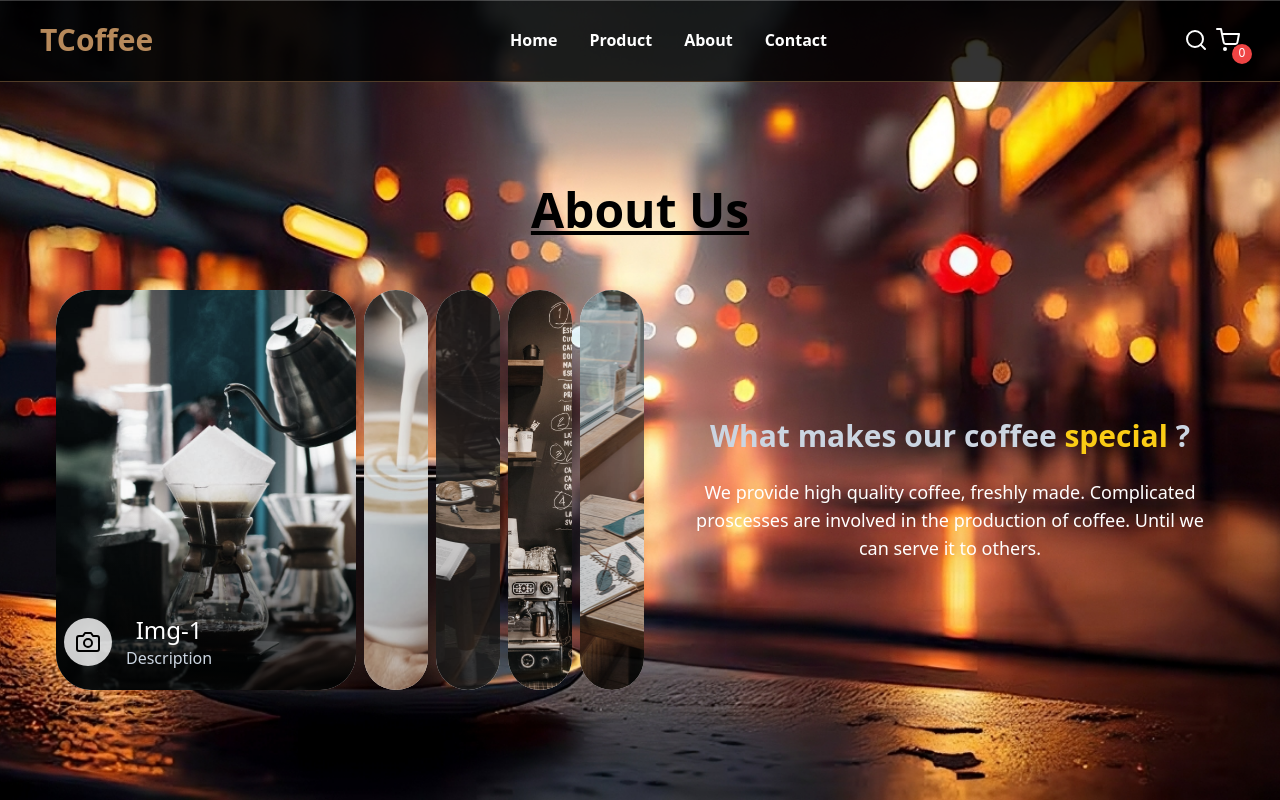
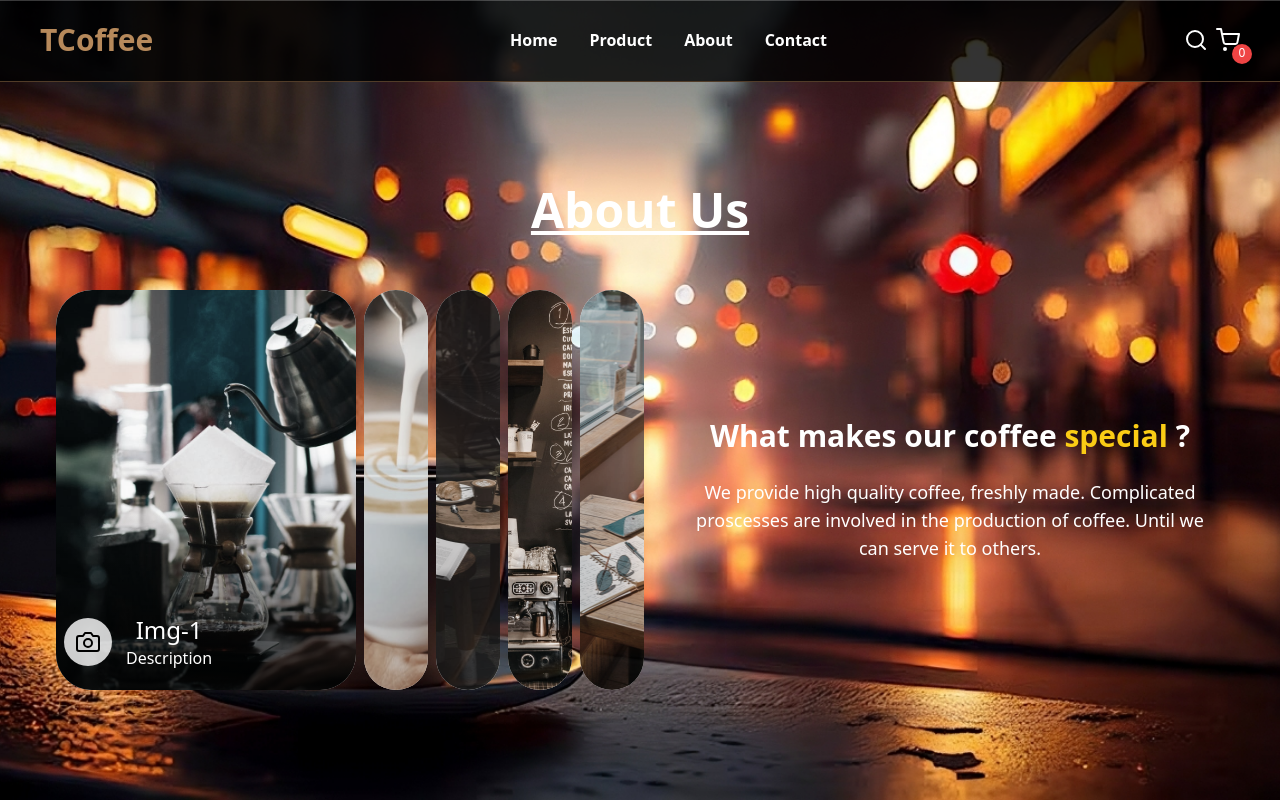
Before and after one commit to rifqimuzhaffar/marketplace-sederhana, a React (Vite) app: page /about in a window 1280 px wide. Built offline with nearby package versions, Linux system fonts and the light colour scheme.

Commit message:
change text-color title

```diff
--- a/src/components/Fragments/AboutFragments/AboutDesc.jsx
+++ b/src/components/Fragments/AboutFragments/AboutDesc.jsx
@@ -4,7 +4,7 @@ const AboutDesc = () => {
       <h3 className="text-3xl font-bold mb-6">
         What makes our coffee <span className="text-yellow-400">special</span> ?
       </h3>
-      <p className="text-lg text-white">
+      <p className="text-lg">
         We provide high quality coffee, freshly made. Complicated proscesses are
         involved in the production of coffee. Until we can serve it to others.
       </p>
--- a/src/components/Layouts/AboutLayouts.jsx
+++ b/src/components/Layouts/AboutLayouts.jsx
@@ -4,8 +4,8 @@ import Accordions from "../Fragments/AboutFragments/Accordions";
 
 const AboutLayouts = () => {
   return (
-    <section className="bg-black bg-aboutpage min-h-screen text-slate-300 bg-cover bg-no-repeat bg-bottom flex items-center justify-center flex-col">
-      <Tittle textColor="text-black" textSize="text-3xl">
+    <section className="bg-black bg-aboutpage min-h-screen text-white bg-cover bg-no-repeat bg-bottom flex justify-center items-center flex-col">
+      <Tittle textColor="text-white" textSize="text-3xl">
         About Us
       </Tittle>
       <div className="flex gap-8 mt-14 flex-wrap lg:flex-nowrap pb-5 lg:px-14">
--- a/src/components/Layouts/ContactLayout.jsx
+++ b/src/components/Layouts/ContactLayout.jsx
@@ -4,7 +4,7 @@ import FormContact from "../Fragments/ContactFragments/FormContact";
 
 const ContactLayouts = () => {
   return (
-    <section className="bg-black bg-homepage min-h-screen text-slate-300 bg-cover object-cover bg-no-repeat bg-bottom flex items-center flex-col justify-center">
+    <section className="bg-black bg-homepage min-h-screen text-white bg-cover object-cover bg-no-repeat bg-bottom flex items-center flex-col justify-center">
       <Tittle textSize="text-3xl">Contact Us</Tittle>
       <h3 className="mt-3 text-lg w-2/3 text-center leading-[20px] lg:w-1/3">
         Feel free to contact us if you have any questions or would like to make
--- a/src/pages/product.jsx
+++ b/src/pages/product.jsx
@@ -40,7 +40,7 @@ const Product = () => {
         handleRemoveItem={handleRemoveItem}
       />
 
-      <section className="bg-black bg-productpage min-h-screen text-white flex justify-center items-center">
+      <section className="bg-black bg-productpage min-h-screen text-white flex justify-center">
         <div className="relative mx-auto">
           {addedMessage && (
             <div className="fixed z-40 top-20 p-1 rounded-lg right-1 text-center text-white bg-red-600">
```
